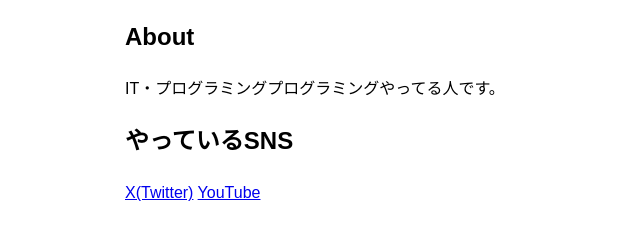
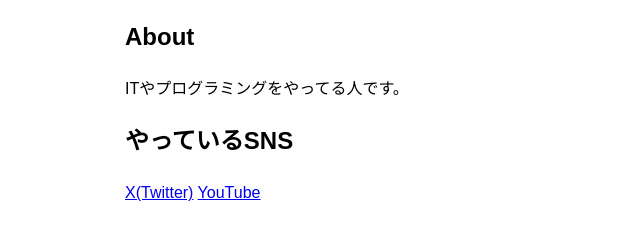
Before and after one commit to Yukkuri-XP/homepage, a plain HTML site: page index.html in a window 1280 px wide. Shown: the part 108-348 px from the top of the page, without its empty margins (115-755 px from the left). Drawn offline with Linux system fonts and the light colour scheme.

Commit message:
Fix typo in About section paragraph

```diff
--- a/index.html
+++ b/index.html
@@ -27,7 +27,7 @@
 
     <div class="section">
         <h2>About</h2>
-        <p>IT・プログラミングプログラミングやってる人です。</p>
+        <p>ITやプログラミングをやってる人です。</p>
     </div>
 
     <div class="section">
```
